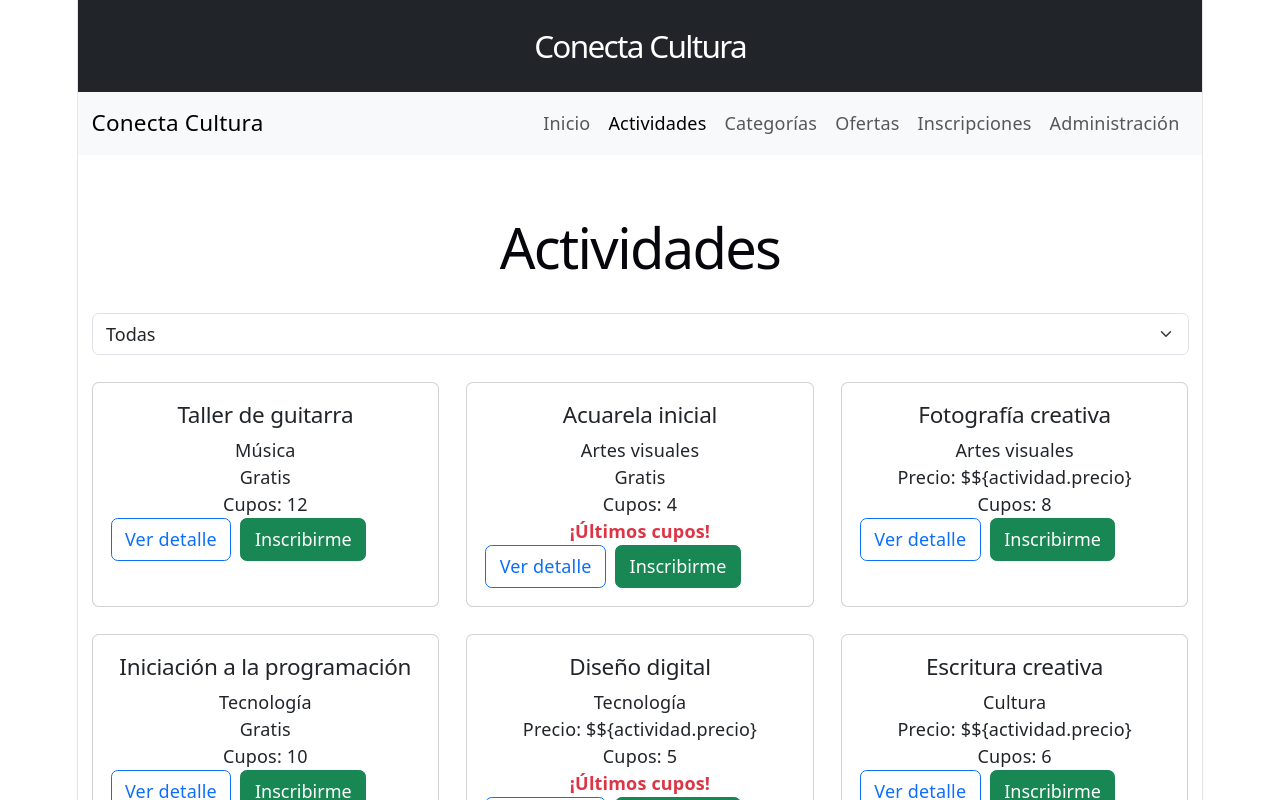
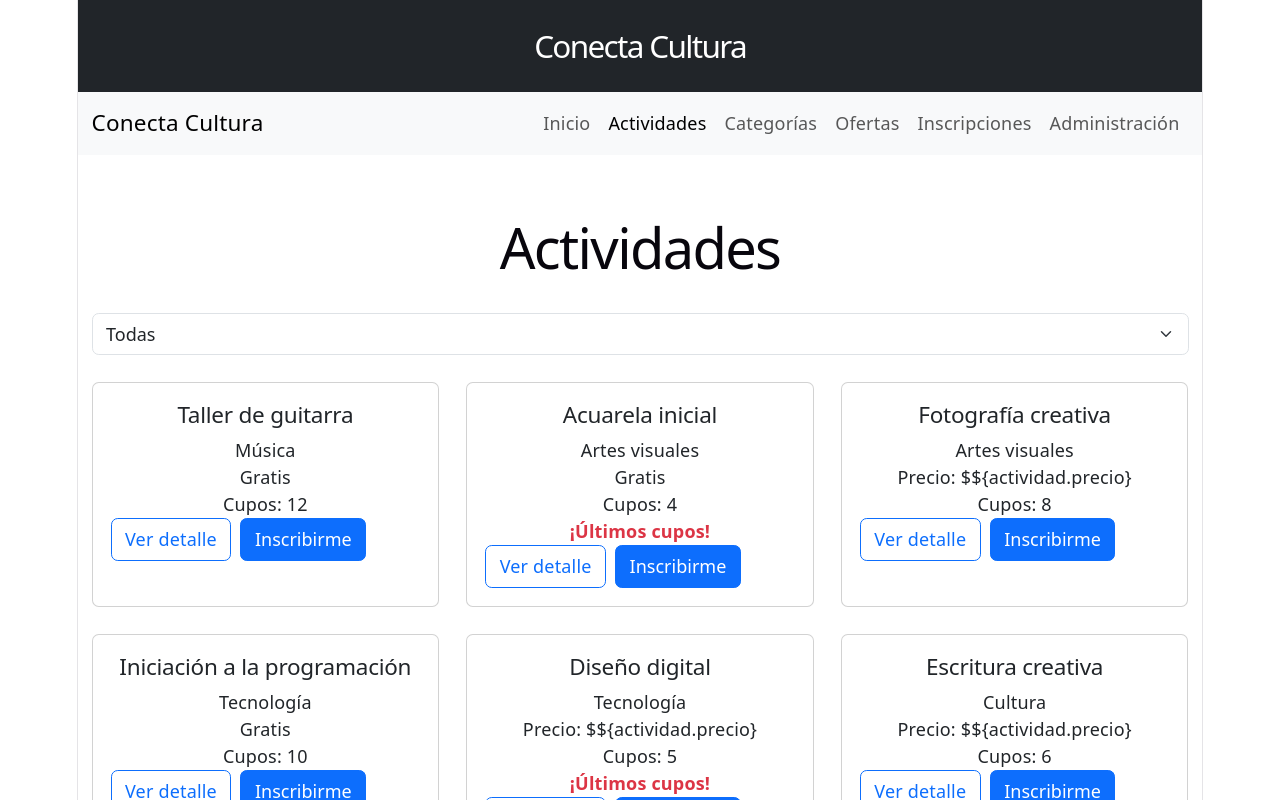
Before and after one commit to mrg722/CONECTA-CULTURA, a React (Vite) app: page /actividades in a window 1280 px wide. Shown: the top 800 px of the page. Built offline with nearby package versions, Linux system fonts and the light colour scheme.

Commit message:
Mantener interfaz de tarjetas

```diff
--- a/src/components/TarjetaActividad.jsx
+++ b/src/components/TarjetaActividad.jsx
@@ -31,7 +31,7 @@ function TarjetaActividad({ actividad, onInscribir }) {
           </Link>
 
           <button
-            className="btn btn-success"
+            className="btn btn-primary"
             onClick={() => onInscribir(actividad)}
             disabled={actividad.cupos === 0}
           >
```
